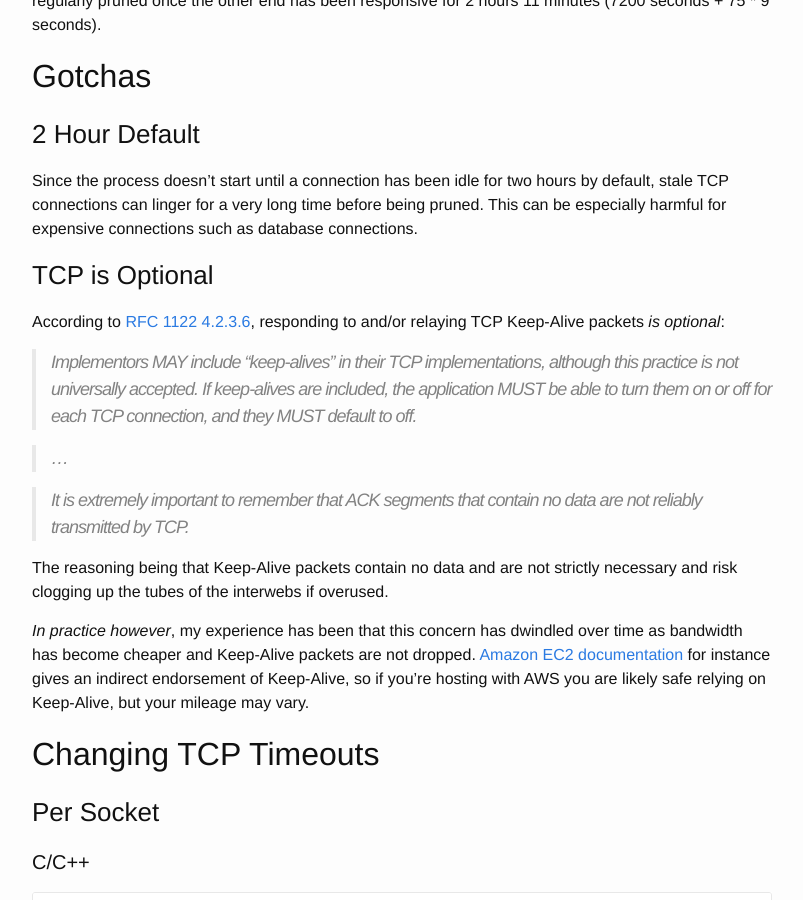
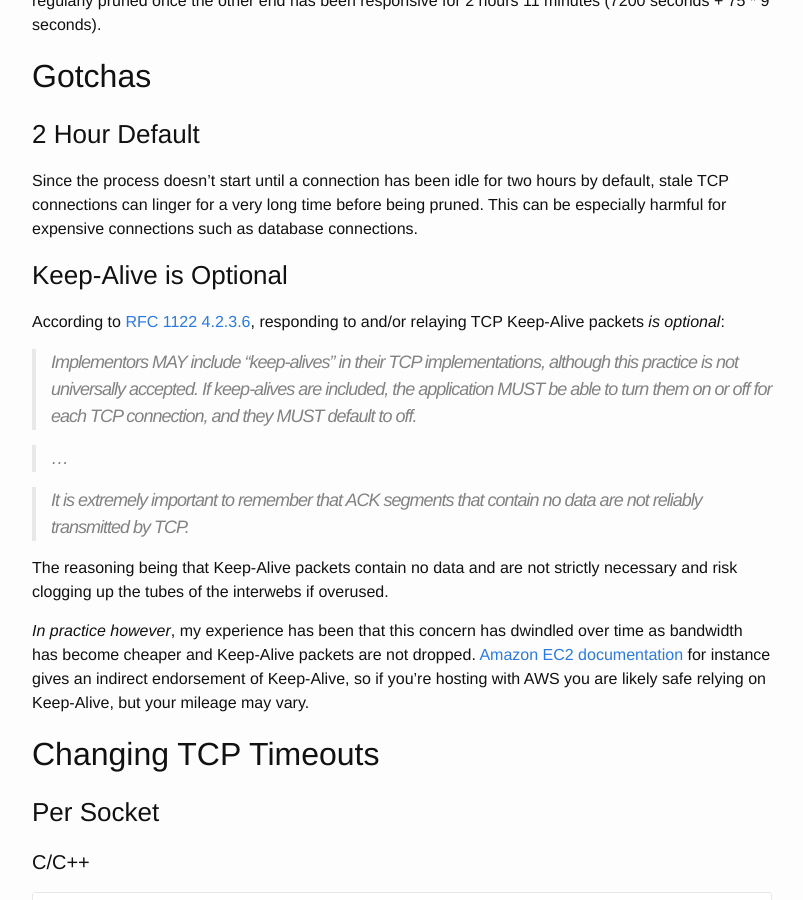
Before and after one commit to coryfklein/coryfklein.github.io, a Jekyll site: the page built from _posts/2015-11-25-custom-configuration-of-tcp-socket-keep-alive-timeouts.markdown, in a window 1280 px wide and 900 px high, scrolled down 1134 px. Shown: the whole window, without its empty margins (238-1041 px from the left). Built offline with Jekyll 4.4.1, drawn with Linux system fonts in a browser that asks for light colours; comment, search, counter and statistics services are not loaded.

Commit message:
Minor error

```diff
--- a/_posts/2015-11-25-custom-configuration-of-tcp-socket-keep-alive-timeouts.markdown
+++ b/_posts/2015-11-25-custom-configuration-of-tcp-socket-keep-alive-timeouts.markdown
@@ -44,7 +44,7 @@ This process is enabled by default on most operating systems, and thus dead TCP
 
 Since the process doesn't start until a connection has been idle for two hours by default, stale TCP connections can linger for a very long time before being pruned. This can be especially harmful for expensive connections such as database connections.
 
-### TCP is Optional
+### Keep-Alive is Optional
 
 According to [RFC 1122 4.2.3.6](http://www.freesoft.org/CIE/RFC/1122/114.htm), responding to and/or relaying TCP Keep-Alive packets *is optional*:
 
```
